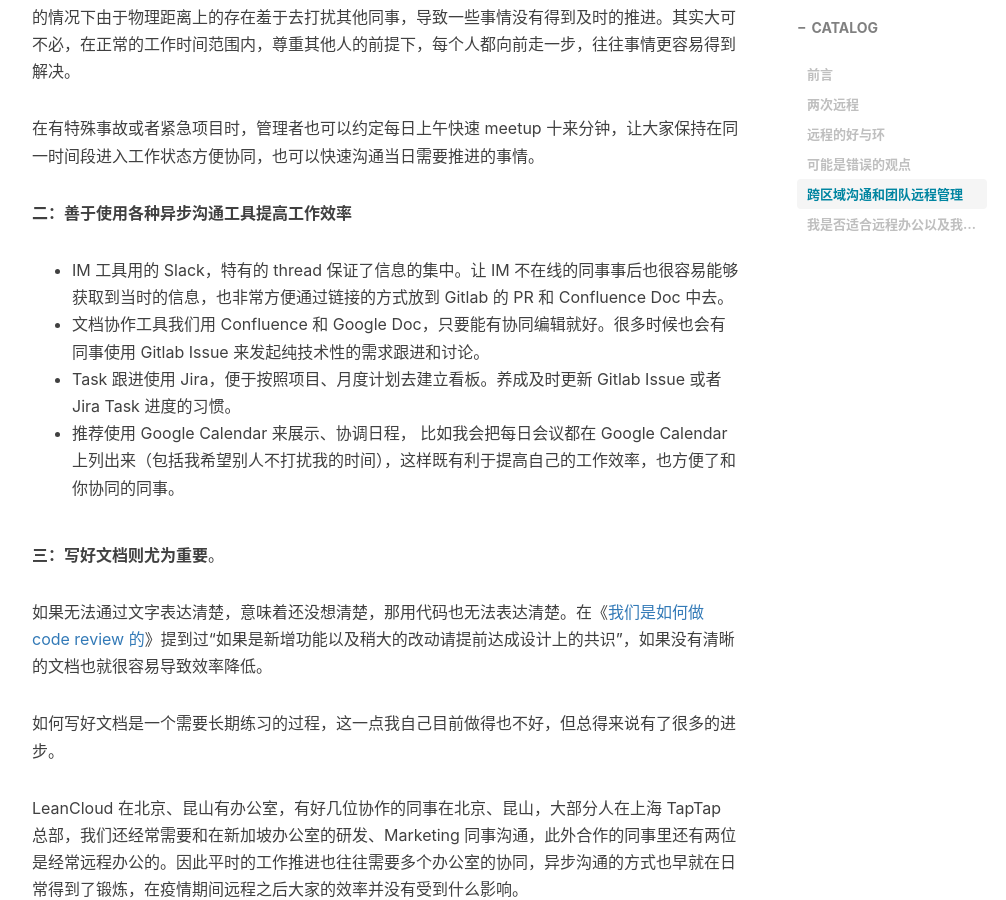
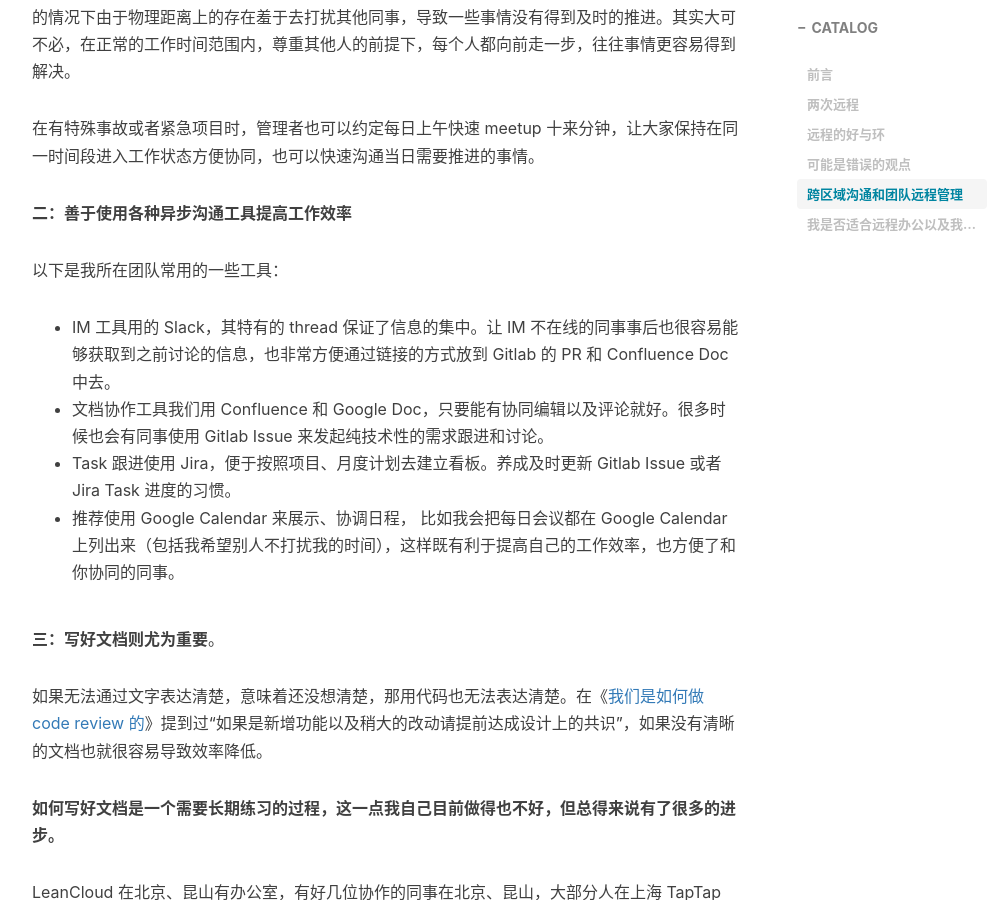
Before and after one commit to linnaname/linnaname.github.io, a Jekyll site: the page built from _posts/2023-09-21-remote_work.md, in a window 1280 px wide and 900 px high, scrolled down 2178 px. Shown: the whole window, without its empty margins (233-1239 px from the left). Built offline with Jekyll 4.4.1, drawn with Linux system fonts in a browser that asks for light colours; nearby versions of some CDN libraries; comment, search, counter and statistics services are not loaded.

Commit message:
(fix) typo

```diff
--- a/_posts/2023-09-21-remote_work.md
+++ b/_posts/2023-09-21-remote_work.md
@@ -60,8 +60,10 @@
 
  **二：善于使用各种异步沟通工具提高工作效率**
 
-- IM 工具用的 Slack，特有的 thread 保证了信息的集中。让 IM 不在线的同事事后也很容易能够获取到当时的信息，也非常方便通过链接的方式放到 Gitlab 的 PR 和 Confluence Doc 中去。
-- 文档协作工具我们用 Confluence 和 Google Doc，只要能有协同编辑就好。很多时候也会有同事使用 Gitlab Issue 来发起纯技术性的需求跟进和讨论。
+以下是我所在团队常用的一些工具：
+
+- IM 工具用的 Slack，其特有的 thread 保证了信息的集中。让 IM 不在线的同事事后也很容易能够获取到之前讨论的信息，也非常方便通过链接的方式放到 Gitlab 的 PR 和 Confluence Doc 中去。
+- 文档协作工具我们用 Confluence 和 Google Doc，只要能有协同编辑以及评论就好。很多时候也会有同事使用 Gitlab Issue 来发起纯技术性的需求跟进和讨论。
 - Task 跟进使用 Jira，便于按照项目、月度计划去建立看板。养成及时更新 Gitlab Issue 或者 Jira Task 进度的习惯。
 - 推荐使用 Google Calendar 来展示、协调日程， 比如我会把每日会议都在 Google Calendar 上列出来（包括我希望别人不打扰我的时间），这样既有利于提高自己的工作效率，也方便了和你协同的同事。
 
@@ -69,7 +71,7 @@
 
 如果无法通过文字表达清楚，意味着还没想清楚，那用代码也无法表达清楚。在《[我们是如何做 code review 的](https://www.linnana.me/2023/04/10/tech-codereview/#%E5%A6%82%E6%9E%9C%E6%98%AF%E6%96%B0%E5%A2%9E%E5%8A%9F%E8%83%BD%E4%BB%A5%E5%8F%8A%E7%A8%8D%E5%A4%A7%E7%9A%84%E6%94%B9%E5%8A%A8%E8%AF%B7%E6%8F%90%E5%89%8D%E8%BE%BE%E6%88%90%E8%AE%BE%E8%AE%A1%E4%B8%8A%E7%9A%84%E5%85%B1%E8%AF%86)》提到过“如果是新增功能以及稍大的改动请提前达成设计上的共识"，如果没有清晰的文档也就很容易导致效率降低。
 
-如何写好文档是一个需要长期练习的过程，这一点我自己目前做得也不好，但总得来说有了很多的进步。
+**如何写好文档是一个需要长期练习的过程，这一点我自己目前做得也不好，但总得来说有了很多的进步。**
 
 LeanCloud 在北京、昆山有办公室，有好几位协作的同事在北京、昆山，大部分人在上海 TapTap 总部，我们还经常需要和在新加坡办公室的研发、Marketing 同事沟通，此外合作的同事里还有两位是经常远程办公的。因此平时的工作推进也往往需要多个办公室的协同，异步沟通的方式也早就在日常得到了锻炼，在疫情期间远程之后大家的效率并没有受到什么影响。
 
```
Also changed, not shown: _posts/2023-01-20-tech-interview.md (+10 -6 lines), _posts/2023-12-27-reading-notes.md (+1 -1 lines).
